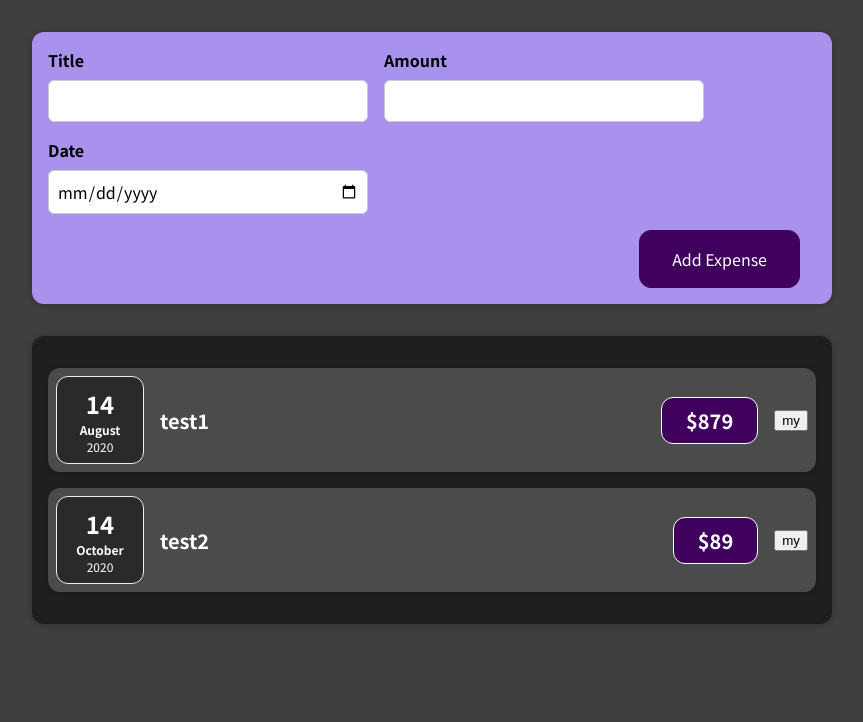
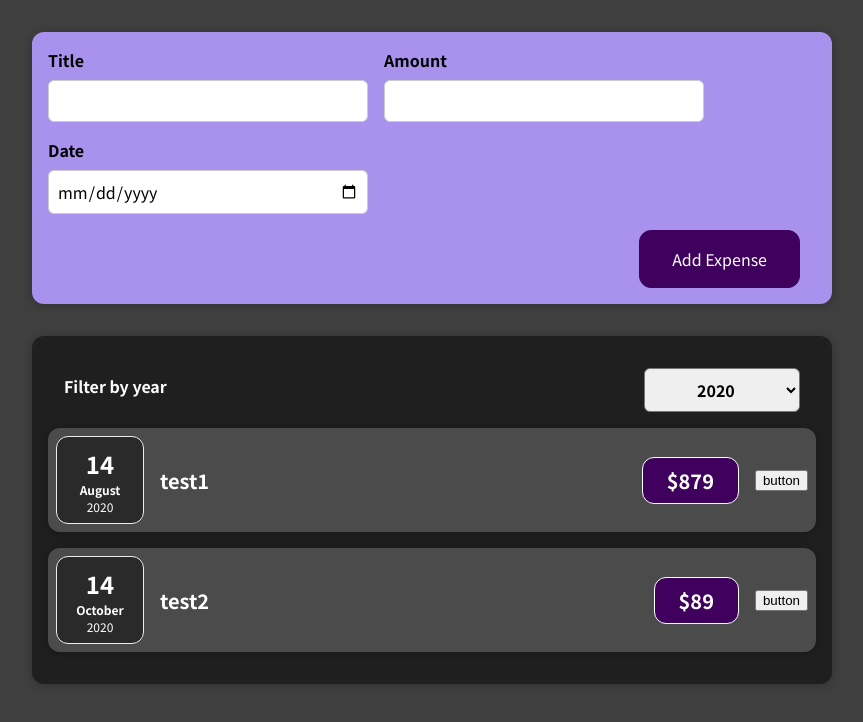
Before and after one commit to CassieZAHNG/React-cal-expense, a React (Create React App) app: page / in a window 1280 px wide. Shown: the top 722 px of the page, without its empty margins (208-1071 px from the left). Built offline with nearby package versions, Linux system fonts and the light colour scheme.

Commit message:
add stateful new expense

```diff
--- a/src/App.js
+++ b/src/App.js
@@ -1,22 +1,24 @@
 import Expense from './components/Expense';
 import NewExpense from './components/newExpense/NewExpense';
+import { useState } from 'react';
+
 function App() {
-  const expense = [
-    {
-      title: 'test1',
-      date: new Date(2020, 7, 14),
-      amount: '879'
-    },
-    {
-      title: 'test2',
-      date: new Date(2020, 9, 14),
-      amount: '89'
-    }
+  const defaultExpense = [
+    { id: '1', title: 'test1', date: new Date(2020, 7, 14), amount: '879' },
+    { id: '2', title: 'test2', date: new Date(2020, 9, 14), amount: '89' }
   ];
+  const [addedExpense, setAddedExpense] = useState(defaultExpense);
+
+  const enteredExpenseHandler = expense => {
+    console.log(expense);
+    setAddedExpense(oldExpense => {
+      return [expense, ...oldExpense];
+    });
+  };
   return (
     <div>
-      <NewExpense />
-      <Expense data={expense} />
+      <NewExpense onEnteredExpense={enteredExpenseHandler} />
+      <Expense data={addedExpense} />
     </div>
   );
 }
--- a/src/components/Expense.js
+++ b/src/components/Expense.js
@@ -1,20 +1,28 @@
 import ExpenseItem from './ExpenseItem';
 import './Expense.css';
 import Card from './Card';
+import { useState } from 'react';
+import ExpenseFilter from './filterExpense/ExpenseFilter';
 
 function Expense(props) {
+  const [state, setstate] = useState('2020');
+  const changeFilterHandler = newFilter => {
+    setstate(newFilter);
+    console.log('from expense');
+    console.log(newFilter);
+  };
+
   return (
     <Card className='expenses'>
-      <ExpenseItem
-        title={props.data[0].title}
-        amount={props.data[0].amount}
-        date={props.data[0].date}
-      />
-      <ExpenseItem
-        title={props.data[1].title}
-        amount={props.data[1].amount}
-        date={props.data[1].date}
-      />
+      <ExpenseFilter selected={state} onChangeFilter={changeFilterHandler} />
+      {props.data.map(expense => (
+        <ExpenseItem
+          title={expense.title}
+          amount={expense.amount}
+          date={expense.date}
+          key={expense.id}
+        />
+      ))}
     </Card>
   );
 }
--- a/src/components/ExpenseItem.js
+++ b/src/components/ExpenseItem.js
@@ -16,7 +16,7 @@ function ExpenseItem(props) {
       <div className='expense-item__description'>
         <h2>{title}</h2>
         <div className='expense-item__price'>${props.amount}</div>
-        <button onClick={clickHandler}>my</button>
+        <button onClick={clickHandler}>button</button>
       </div>
     </Card>
   );
--- /dev/null
+++ b/src/components/filterExpense/ExpenseFilter.css
@@ -0,0 +1,24 @@
+.expenses-filter {
+  color: white;
+  padding: 0 1rem;
+}
+
+.expenses-filter__control {
+  display: flex;
+  width: 100%;
+  align-items: center;
+  justify-content: space-between;
+  margin: 1rem 0;
+}
+
+.expenses-filter label {
+  font-weight: bold;
+  margin-bottom: 0.5rem;
+}
+
+.expenses-filter select {
+  font: inherit;
+  padding: 0.5rem 3rem;
+  font-weight: bold;
+  border-radius: 6px;
+}
--- /dev/null
+++ b/src/components/filterExpense/ExpenseFilter.js
@@ -0,0 +1,25 @@
+import React from 'react';
+
+import './ExpenseFilter.css';
+
+const ExpensesFilter = props => {
+  const addFilterHandler = event => {
+    props.onChangeFilter(event.target.value);
+  };
+
+  return (
+    <div className='expenses-filter'>
+      <div className='expenses-filter__control'>
+        <label>Filter by year</label>
+        <select value={props.selected} onChange={addFilterHandler}>
+          <option value='2022'>2022</option>
+          <option value='2021'>2021</option>
+          <option value='2020'>2020</option>
+          <option value='2019'>2019</option>
+        </select>
+      </div>
+    </div>
+  );
+};
+
+export default ExpensesFilter;
--- a/src/components/newExpense/ExpenseForm.js
+++ b/src/components/newExpense/ExpenseForm.js
@@ -1,20 +1,64 @@
 import './ExpenseForm.css';
+import { useState } from 'react';
 
-const ExpenseForm = () => {
+const ExpenseForm = props => {
+  const [enteredTitle, setEnteredTitle] = useState('');
+  const [enteredAmount, setEnteredAmount] = useState('');
+  const [enteredDate, setEnteredDate] = useState('');
+  const titleChangeHandler = event => {
+    setEnteredTitle(event.target.value);
+  };
+  const amountChangeHandler = event => {
+    setEnteredAmount(event.target.value);
+  };
+  const dateChangeHandler = event => {
+    setEnteredDate(event.target.value);
+  };
+
+  const submitHandler = event => {
+    event.preventDefault();
+    const expenseData = {
+      title: enteredTitle,
+      amount: enteredAmount,
+      date: new Date(enteredDate)
+    };
+    props.onSaveData(expenseData);
+    // console.log(expenseData);
+    setEnteredTitle('');
+    setEnteredDate('');
+    setEnteredAmount('');
+  };
+
   return (
-    <form>
+    <form onSubmit={submitHandler}>
       <div className='new-expense__controls'>
         <div className='new-expense__control'>
           <label>Title</label>
-          <input type='text' />
+          <input
+            type='text'
+            value={enteredTitle}
+            onChange={titleChangeHandler}
+          />
         </div>
         <div className='new-expense__control'>
           <label>Amount</label>
-          <input type='number' min='0.01' step='0.01' />
+          <input
+            type='number'
+            min='0.01'
+            step='0.01'
+            value={enteredAmount}
+            onChange={amountChangeHandler}
+          />
         </div>
         <div className='new-expense__control'>
           <label>Date</label>
-          <input type='date' min='2019-01-01' max='2022-08-01' />
+          <input
+            type='date'
+            min='2019-01-01'
+            max='2022-08-01'
+            value={enteredDate}
+            onChange={dateChangeHandler}
+          />
         </div>
       </div>
       <div className='new-expense__actions'>
--- a/src/components/newExpense/NewExpense.js
+++ b/src/components/newExpense/NewExpense.js
@@ -1,9 +1,18 @@
 import ExpenseForm from './ExpenseForm';
 import './NewExpense.css';
-const NewExpense = () => {
+const NewExpense = props => {
+  const SaveDataHandler = expense => {
+    const updatedExpense = {
+      ...expense,
+      id: Math.random().toString()
+    };
+    props.onEnteredExpense(updatedExpense);
+    // console.log('from NewExpense');
+    // console.log(updatedExpense);
+  };
   return (
     <div className='new-expense'>
-      <ExpenseForm />
+      <ExpenseForm onSaveData={SaveDataHandler} />
     </div>
   );
 };
```
Also changed, not shown: 1 other file (tests, documents, lock files or other folders).
